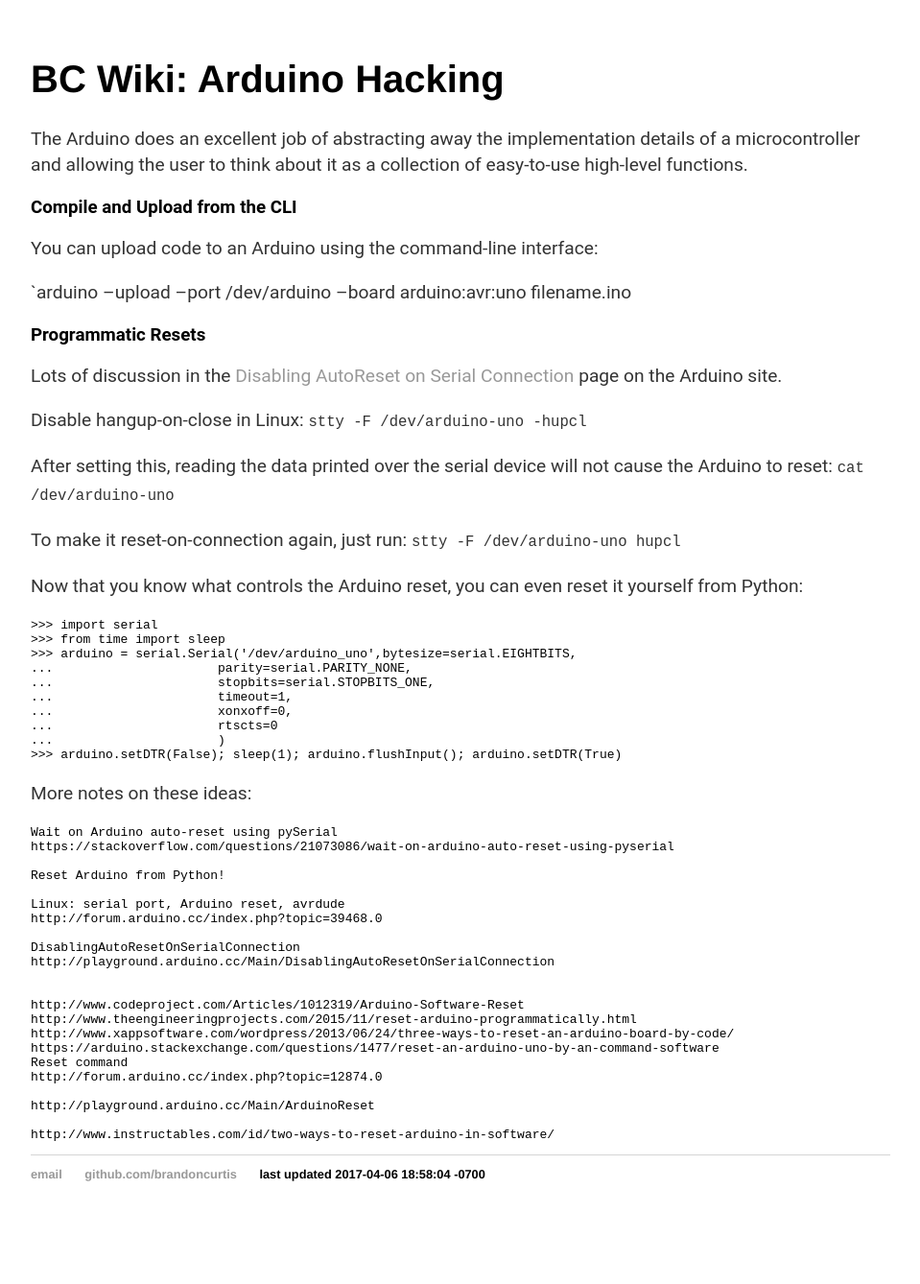
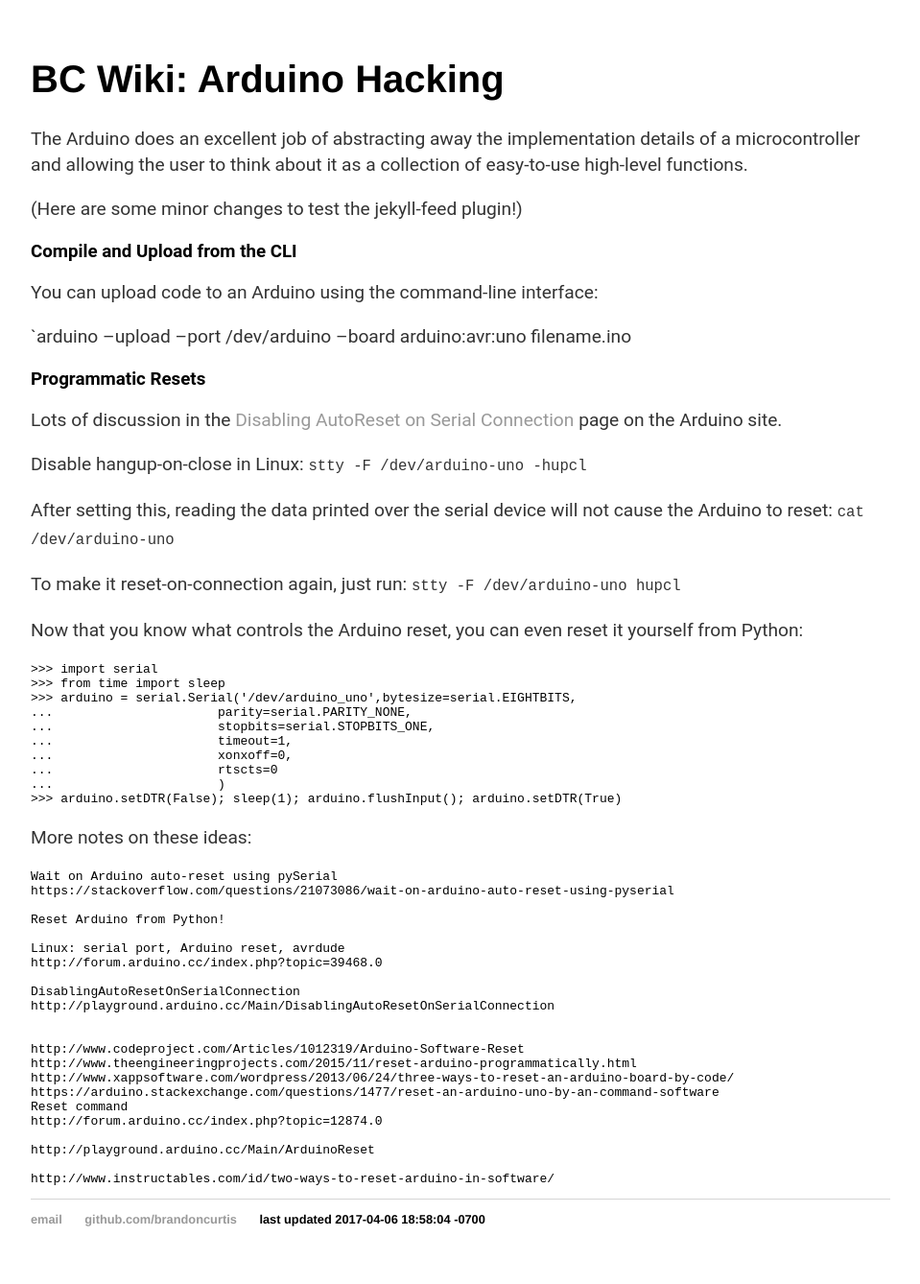
Before and after one commit to brandoncurtis/wiki, a Jekyll site: the page built from _wikipages/software/arduino.md, in a window 1280 px wide. Shown: the whole page at 96% size, without its empty margins (160-1119 px from the left). Built offline with Jekyll 4.4.1, drawn with Linux system fonts in a browser that asks for light colours; before the commit the page ends 1291 px from its top, so only the background shows below that.

Commit message:
testing jekyll-feed plugin

```diff
--- a/_wikipages/software/arduino.md
+++ b/_wikipages/software/arduino.md
@@ -10,6 +10,8 @@
 ---
 
 The Arduino does an excellent job of abstracting away the implementation details of a microcontroller and allowing the user to think about it as a collection of easy-to-use high-level functions.
+
+(Here are some minor changes to test the jekyll-feed plugin!)
 
 ### Compile and Upload from the CLI
 
```
